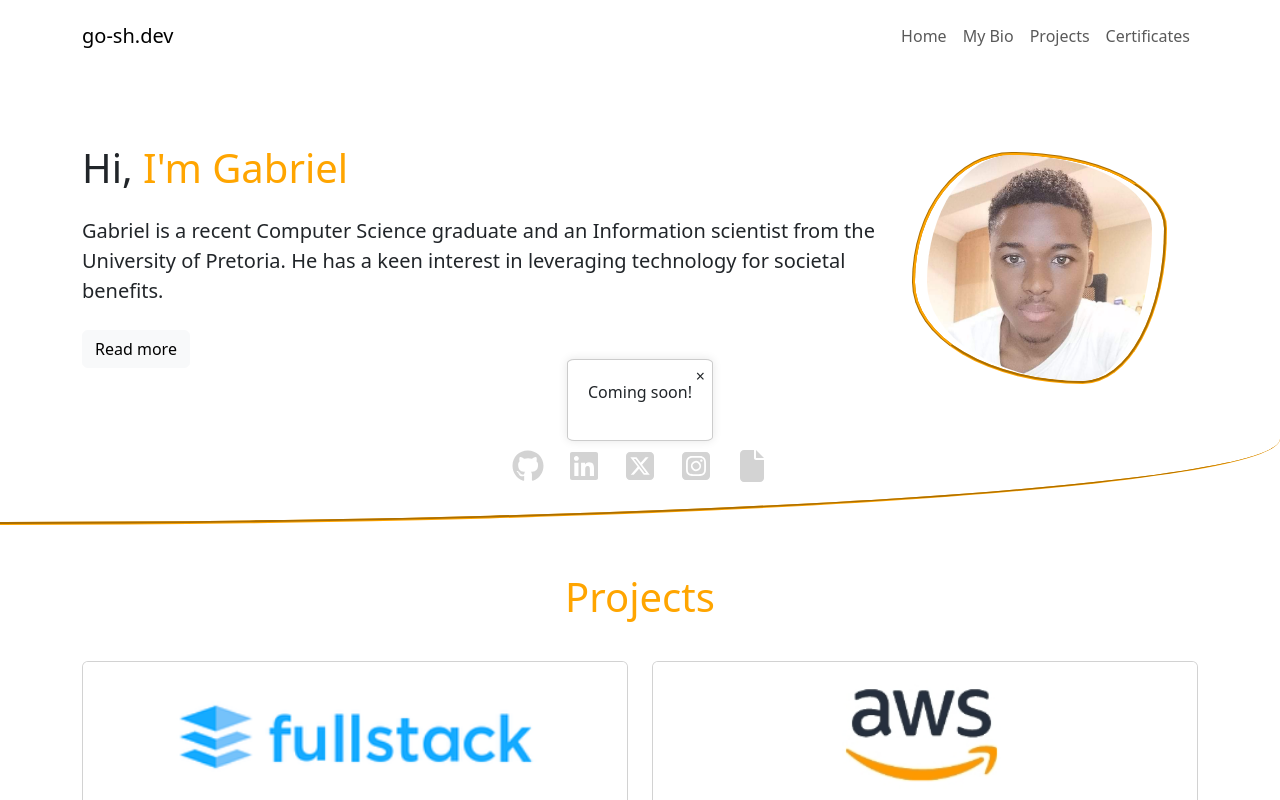
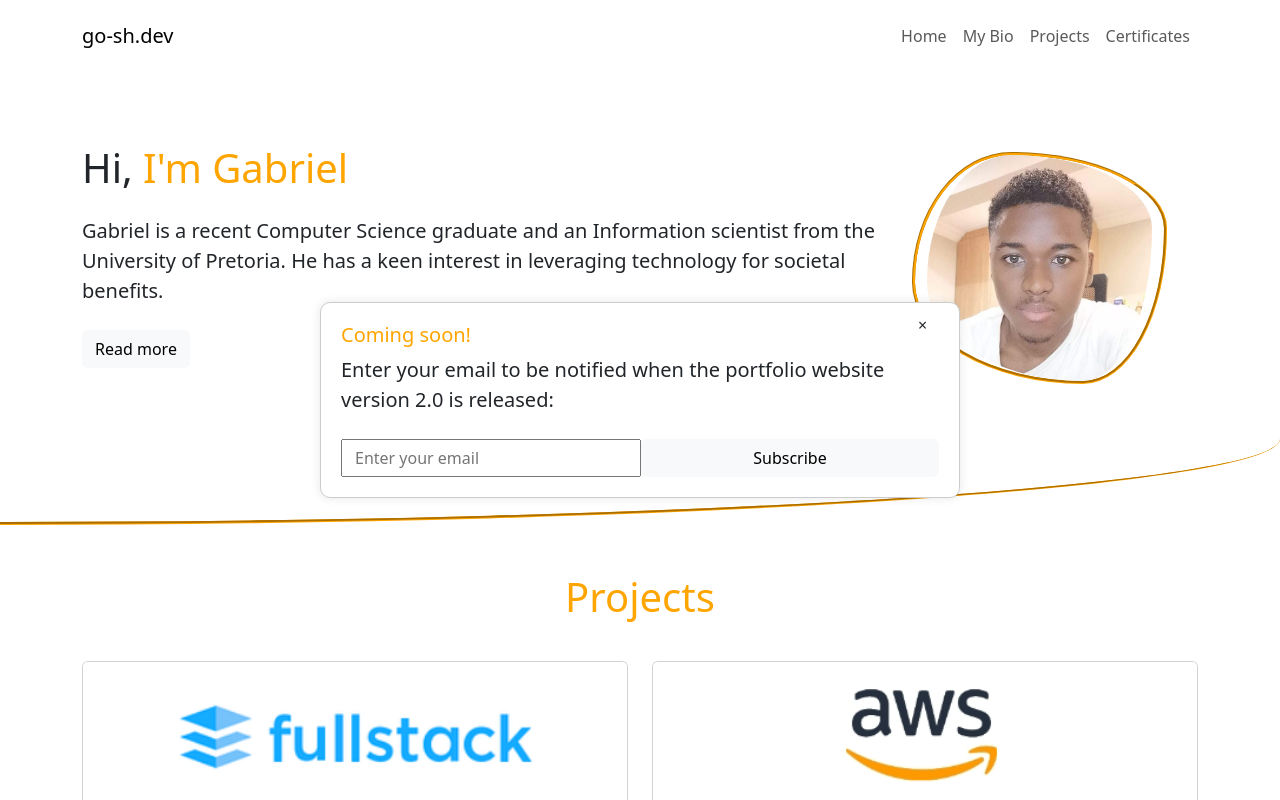
Before and after one commit to GO-Shoderu/go-sh.dev, a plain HTML site: page index.html in a window 1280 px wide. Both pictures are taken after a click on the button "Read more". Shown: the top 800 px of the page. Drawn offline with nearby package versions, Linux system fonts and the light colour scheme; no server answers.

Commit message:
Adding minor styling changes to the page

```diff
--- a/css/style.css
+++ b/css/style.css
@@ -53,7 +53,9 @@
   border: 1px solid #ccc;
   box-shadow: 0 0 10px rgba(0, 0, 0, 0.1);
   z-index: 1000;
-  border-radius: 5%;
+  border-radius: 10px;
+  width: auto; /* Adjust width as needed */
+  height: auto; /* Adjust height as needed */
 }
 
 .close-btn {
--- a/js/index.js
+++ b/js/index.js
@@ -77,8 +77,31 @@ function showPopup() {
 
   // Add content to popup
   popup.innerHTML = `
-    <p>Coming soon!</p>
-    <span class="close-btn">&times;</span>
+    <h5 class="headings text-center text-md-start">Coming soon!</h5>
+    <span class="close-btn text-center text-md-start">&times;</span>
+    <p class="lead text-center text-md-start">
+              Enter your email to be notified when the portfolio website version
+              2.0 is released:
+            </p>
+            <div class="container">
+              <form class="row">
+                <input
+                  type="email"
+                  name="emailInput"
+                  id="emailInput"
+                  placeholder="Enter your email"
+                  class="col-md mt-2"
+                  required
+                />
+                <button
+                  type="submit"
+                  class="btn btn-light col-md mt-2"
+                  onclick="callEmailLambdaFunction()"
+                >
+                  Subscribe
+                </button>
+              </form>
+            </div>
   `;
 
   // Append popup to document body
```
